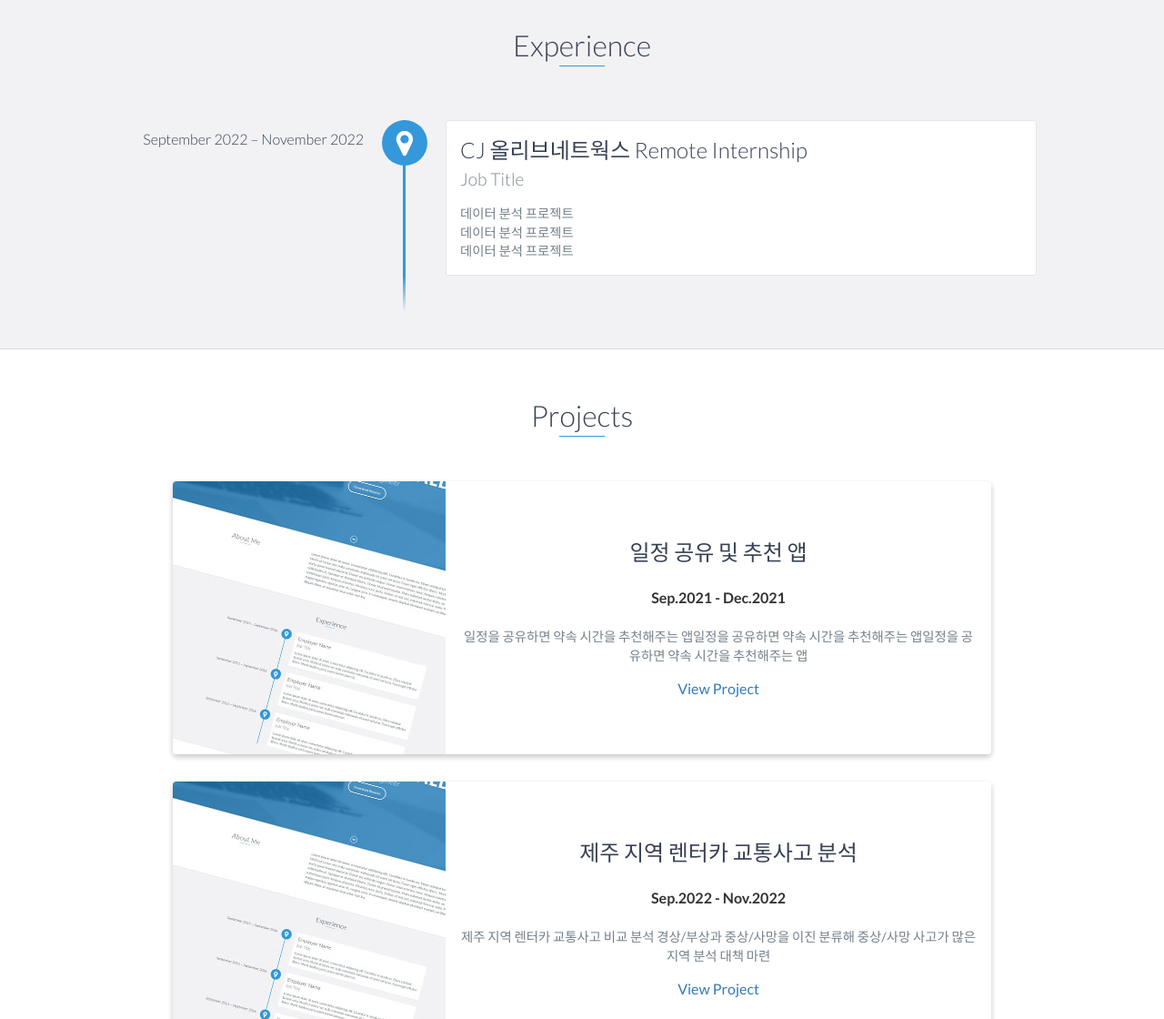
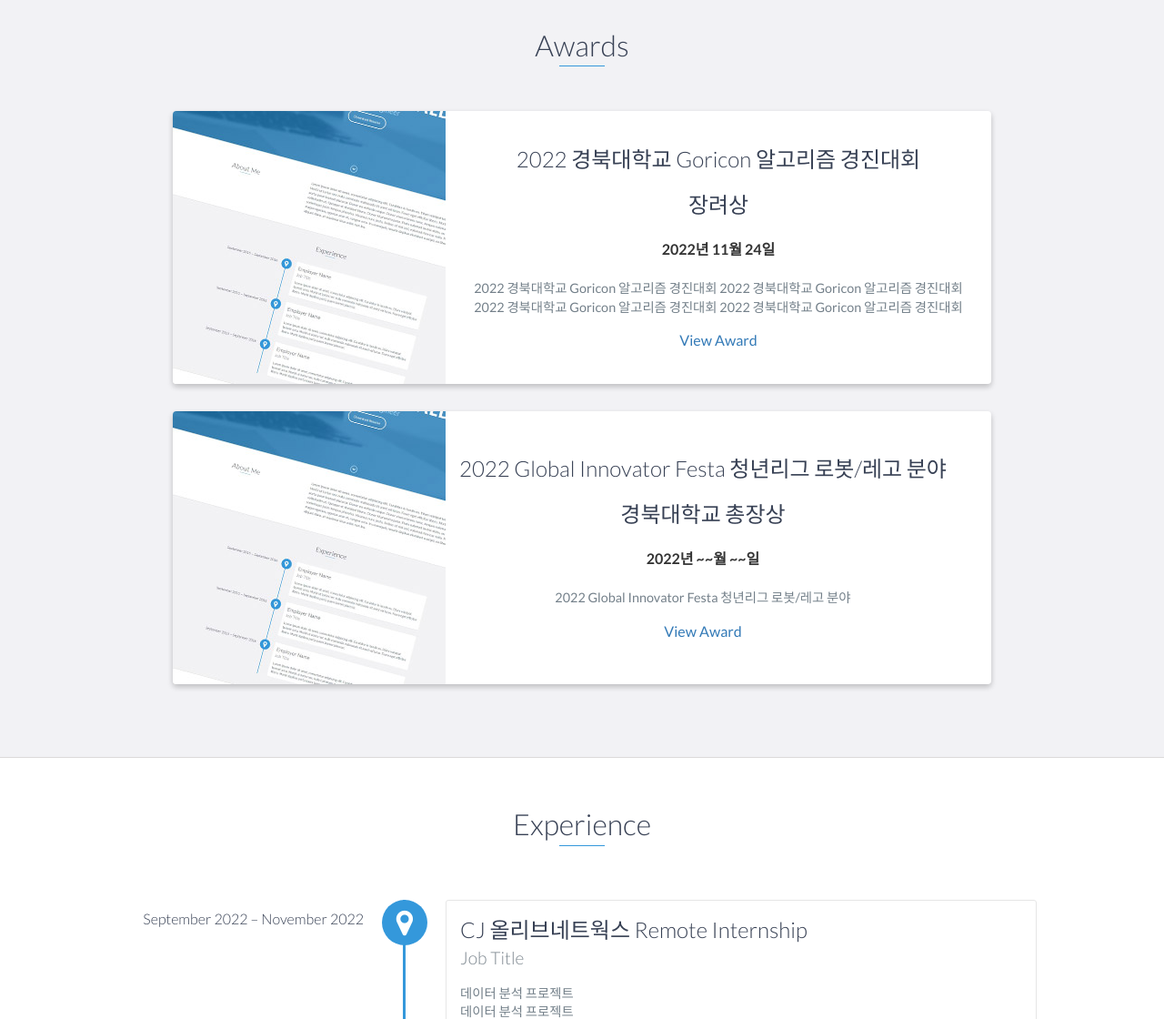
Before and after one commit to dhalsdl12/devFolio, a website: page index.html in a window 1280 px wide. Shown: the part 1680-2800 px from the top of the page at 91% size. Drawn offline with nearby package versions, Linux system fonts and the light colour scheme.

Commit message:
update awards

```diff
--- a/index.html
+++ b/index.html
@@ -6,8 +6,8 @@
     <meta http-equiv="X-UA-Compatible" content="IE=edge">
     <meta name="viewport" content="width=device-width, initial-scale=1">
     <title>My Portfolio</title>
-	<link rel="shortcut icon" href="favicon.ico" type="image/x-icon">
-	<link rel="icon" href="favicon.ico" type="image/x-icon">
+    <link rel="shortcut icon" href="favicon.ico" type="image/x-icon">
+    <link rel="icon" href="favicon.ico" type="image/x-icon">
     <link href="https://fonts.googleapis.com/css?family=Lato:300,400,700,900" rel="stylesheet">
     <link rel="stylesheet" href="libs/font-awesome/css/font-awesome.min.css">
     <link href="css/bootstrap.min.css" rel="stylesheet">
@@ -32,6 +32,9 @@
             </li>
             <li>
                 <a href="#education">Education</a>
+            </li>
+            <li>
+                <a href="#awards">Awards</a>
             </li>
             <li>
                 <a href="#experience">Experience</a>
@@ -80,7 +83,7 @@
                     <p>
                         저는 이런 사람입니다.
                     </p>
-		    <p>
+                    <p>
                         나 이런사람이야~~
                     </p>
                 </div>
@@ -148,7 +151,54 @@
     </div>
     <!-- End #education -->
 
-    <div id="experience" class="background-alt">
+    <div id="awards" class="background-alt">
+        <h2 class="heading">Awards</h2>
+        <div class="container">
+            <div class="row">
+                <div class="award shadow-large">
+                    <div class="award-image">
+                        <img src="images/project.jpg" />
+                    </div>
+                    <!-- End .project-image -->
+                    <div class="award-info">
+                        <h3>2022 경북대학교 Goricon 알고리즘 경진대회</h3>
+                        <h3>장려상</h3>
+                        <h4>2022년 11월 24일</h4>
+                        <p>
+                            2022 경북대학교 Goricon 알고리즘 경진대회
+                            2022 경북대학교 Goricon 알고리즘 경진대회
+                            2022 경북대학교 Goricon 알고리즘 경진대회
+                            2022 경북대학교 Goricon 알고리즘 경진대회
+                        </p>
+                        <a href="#">View Award</a>
+                    </div>
+                    <!-- End .project-info -->
+                </div>
+                <!-- End .project -->
+
+                <div class="award shadow-large">
+                    <div class="award-image">
+                        <img src="images/project.jpg" />
+                    </div>
+                    <!-- End .project-image -->
+                    <div class="award-info">
+                        <h3>2022 Global Innovator Festa 청년리그 로봇/레고 분야</h3>
+                        <h3>경북대학교 총장상</h3>
+                        <h4>2022년 ~~월 ~~일</h4>
+                        <p>
+                            2022 Global Innovator Festa 청년리그 로봇/레고 분야
+                        </p>
+                        <a href="#">View Award</a>
+                    </div>
+                    <!-- End .project-info -->
+                </div>
+                <!-- End .project -->
+            </div>
+        </div>
+    </div>
+    <!-- End #projects -->
+
+    <div id="experience">
         <h2 class="heading">Experience</h2>
         <div id="experience-timeline">
             <div data-date="September 2022 – November 2022">
@@ -186,7 +236,7 @@
     <!-- End #experience -->
 
 
-    <div id="projects">
+    <div id="projects" class="background-alt">
         <h2 class="heading">Projects</h2>
         <div class="container">
             <div class="row">
@@ -197,7 +247,7 @@
                     <!-- End .project-image -->
                     <div class="project-info">
                         <h3>일정 공유 및 추천 앱</h3>
-                        <h4>Sep.2021 - Dec.2021</h4>
+                        <h4>2021년 9월 - 2021년 12월</h4>
                         <p>
                             일정을 공유하면 약속 시간을 추천해주는 앱일정을 공유하면 약속 시간을 추천해주는 앱일정을 공유하면 약속 시간을 추천해주는 앱
                         </p>
@@ -213,10 +263,10 @@
                     </div>
                     <!-- End .project-image -->
                     <div class="project-info">
-                        <h3>제주 지역 렌터카 교통사고 분석</h3>
-                        <h4>Sep.2022 - Nov.2022</h4>
+                        <h3>제주도 내 렌터카 교통사고의 경중 분석</h3>
+                        <h4>2022년 9월 - 2022년 11월</h4>
                         <p>
-                            제주 지역 렌터카 교통사고 비교 분석
+                            제주도 내 렌터카 교통사고의 경중 분석
                             경상/부상과 중상/사망을 이진 분류해 중상/사망 사고가 많은 지역 분석
                             대책 마련
                         </p>
@@ -230,12 +280,14 @@
     </div>
     <!-- End #projects -->
 
-    <div id="skills" class="background-alt">
+    <div id="skills">
         <h2 class="heading">Skills</h2>
         <ul>
             <li>Python</li>
             <li>Java</li>
             <li>C</li>
+            <li>C#</li>
+            <li>C++</li>
             <li>MySQL</li>
         </ul>
     </div>
--- a/scss/styles.scss
+++ b/scss/styles.scss
@@ -703,6 +703,64 @@ footer {
     display: none;
 }
 
+#awards {
+    padding: 50px 15px;
+    border-bottom: 1px solid $border;
+    text-align: center;
+
+    h2 {
+        color: $heading;
+        margin-bottom: 50px;
+    }
+}
+
+.award {
+    position: relative;
+    max-width: 900px;
+    margin: 0 auto 30px auto;
+    overflow: hidden;
+    background: #fff;
+    border-radius: 4px;
+}
+
+.award-image {
+    float: left;
+}
+
+.award-info {
+    position: absolute;
+    top: 50%;
+    transform: translateY(-50%);
+    margin-left: 300px;
+    padding: 15px;
+
+    h3 {
+        font-size: 1.5em;
+        font-weight: 300;
+        color: $heading;
+        margin: 0 0 15px 0;
+    }
+
+    p {
+        color: $text;
+        margin: 0 0 15px 0;
+        font-size: 0.9em;
+    }
+}
+
+.no-image {
+    .award-info {
+        position: relative;
+        margin: 0;
+        padding: 30px 15px;
+        transform: none;
+    }
+}
+
+#more-awards {
+    display: none;
+}
+
 /*
     -------------------------------
     ----- 9. Skills Styles -----
```
Also changed, not shown: css/styles.css.
